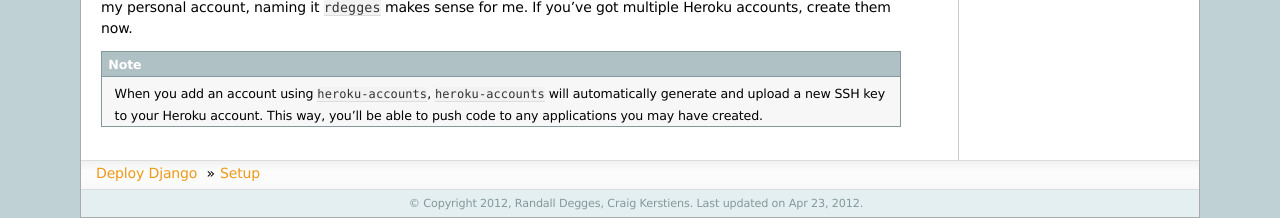
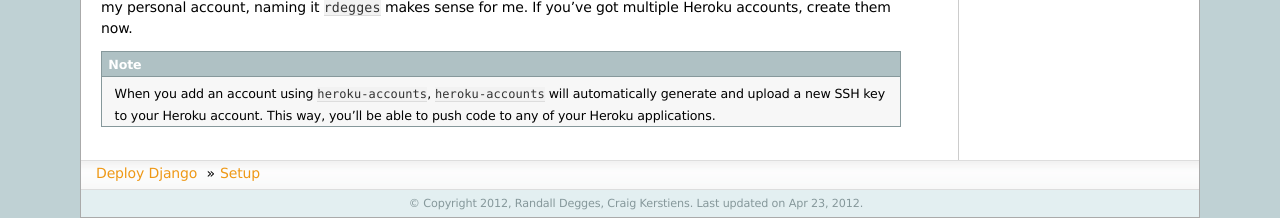
Before and after one commit to perryyo/deploydjango.com, a Sphinx documentation site: the page built from source/heroku/setup.rst, in a window 1280 px wide. Shown: the part 1933-2151 px from the top of the page. Built offline with Sphinx 7.4.7, drawn with Linux system fonts in a browser that asks for light colours.

Commit message:
Fixing weird wording.

```diff
--- a/source/heroku/setup.rst
+++ b/source/heroku/setup.rst
@@ -130,4 +130,4 @@ them now.
 .. note::
     When you add an account using ``heroku-accounts``, ``heroku-accounts`` will
     automatically generate and upload a new SSH key to your Heroku account.
-    This way, you'll be able to push code to any applications you may have created.
+    This way, you'll be able to push code to any of your Heroku applications.
```
